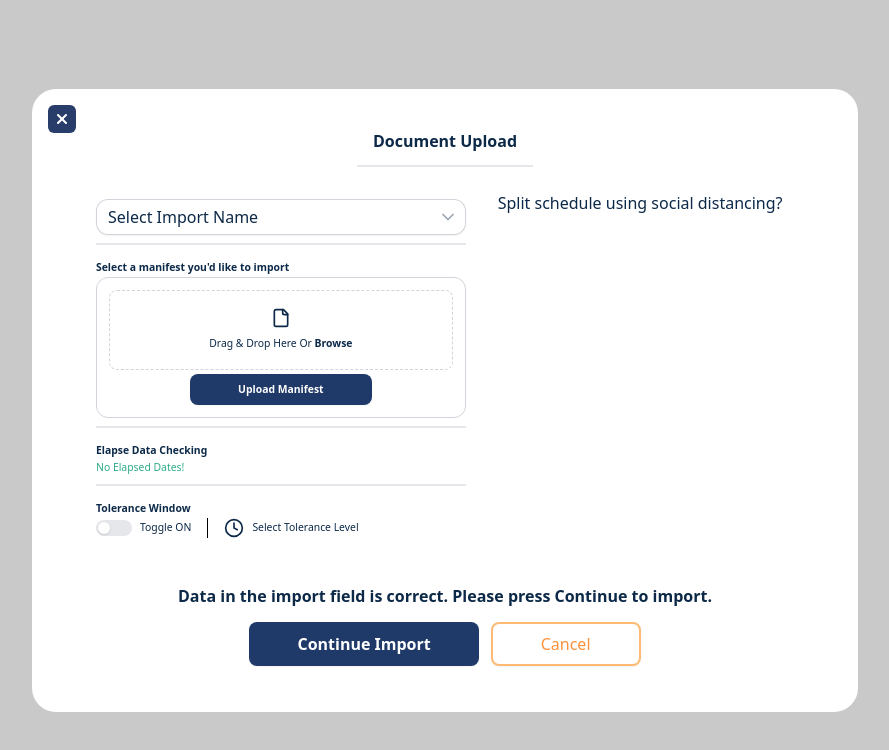
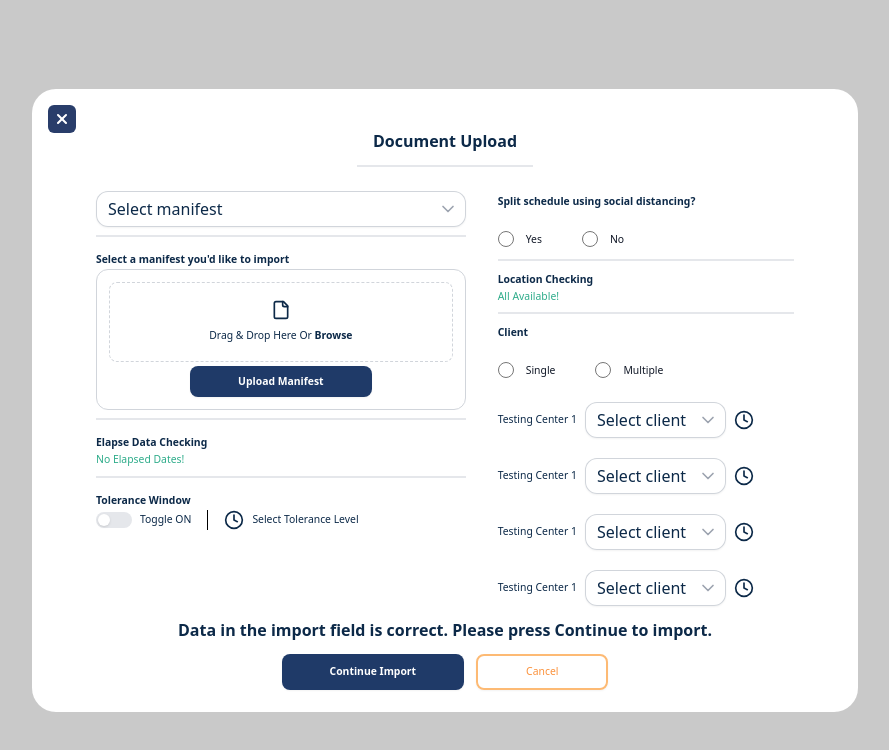
Before and after one commit to jalvaydev/skyhop-mockup, a React (Vite) app: page / in a window 1280 px wide. Shown: the top 750 px of the page, without its empty margins (195-1084 px from the left). Built offline with nearby package versions, Linux system fonts and the light colour scheme.

Commit message:
added right side of modal, refactored dropdown, added radio select. design only, need to implement functionality

```diff
--- a/src/components/Dropdown.tsx
+++ b/src/components/Dropdown.tsx
@@ -6,30 +6,30 @@ function classNames(...classes: string[]) {
   return classes.filter(Boolean).join(' ');
 }
 
-type Manifest = {
+export type DropdownOption = {
   id: number;
   name: string;
 };
 
-const manifests: Manifest[] = [
-  { id: 1, name: 'Passport' },
-  { id: 2, name: 'Driver License' },
-  { id: 3, name: 'National ID' },
-  { id: 4, name: 'Voter ID' },
-  { id: 5, name: 'SSN' },
-  { id: 6, name: 'Other' },
-];
-
-function Dropdown() {
-  const [selected, setSelected] = useState<Manifest | null>(null);
+function Dropdown({
+  className,
+  optionName,
+  options,
+}: {
+  className?: string;
+  optionName: string;
+  options: DropdownOption[];
+}) {
+  const [selected, setSelected] = useState<DropdownOption | null>(null);
   return (
+    <div className={className}>
       <Listbox value={selected} onChange={setSelected}>
         {({ open }) => (
           <>
-          <div className="relative mt-2">
+            <div className="relative">
               <Listbox.Button className="relative w-full cursor-default rounded-xl bg-white py-1.5 pl-3 pr-10 text-left text-gray-900 shadow-sm ring-1 ring-inset ring-gray-300 focus:outline-none focus:ring-2 focus:ring-[#293D6A] sm:text-sm sm:leading-6">
                 <span className="block truncate text-[#0C2948]">
-                {selected?.name ?? 'Select Import Name'}
+                  {selected?.name ?? `Select ${optionName ?? 'option'}`}
                 </span>
                 <span className="absolute inset-y-0 right-0 flex items-center pr-2 pointer-events-none">
                   <ChevronDown className="w-5 h-5 text-gray-400" aria-hidden="true" />
@@ -44,16 +44,16 @@ function Dropdown() {
                 leaveTo="opacity-0"
               >
                 <Listbox.Options className="absolute z-10 w-full py-1 mt-1 overflow-auto text-base bg-white rounded-md shadow-lg max-h-60 ring-1 ring-black ring-opacity-5 focus:outline-none sm:text-sm">
-                {manifests.map((manifest) => (
+                  {options.map((option) => (
                     <Listbox.Option
-                    key={manifest.id}
+                      key={option.id}
                       className={({ active }) =>
                         classNames(
                           active ? 'bg-[#293D6A] text-white' : 'text-gray-900',
                           'relative cursor-default select-none py-2 pl-3 pr-9',
                         )
                       }
-                    value={manifest}
+                      value={option}
                     >
                       {({ selected, active }) => (
                         <>
@@ -63,7 +63,7 @@ function Dropdown() {
                               'block truncate',
                             )}
                           >
-                          {manifest.name}
+                            {option.name}
                           </span>
 
                           {selected ? (
@@ -86,6 +86,7 @@ function Dropdown() {
           </>
         )}
       </Listbox>
+    </div>
   );
 }
 
--- a/src/components/ModalContent.tsx
+++ b/src/components/ModalContent.tsx
@@ -1,14 +1,33 @@
 import { Clock, FileIcon } from 'lucide-react';
 import Seperator from '../ui/Seperator';
-import Dropdown from './Dropdown';
+import Dropdown, { DropdownOption } from './Dropdown';
 import SwitchButton from '../ui/Switch';
+import Radio from '../ui/Radio';
+
+const manifests: DropdownOption[] = [
+  { id: 1, name: 'Passport' },
+  { id: 2, name: 'Driver License' },
+  { id: 3, name: 'National ID' },
+  { id: 4, name: 'Voter ID' },
+  { id: 5, name: 'SSN' },
+  { id: 6, name: 'Other' },
+];
+
+const clients: DropdownOption[] = [
+  { id: 1, name: 'Chewbacca' },
+  { id: 2, name: 'Han Solo' },
+  { id: 3, name: 'Leia Organa' },
+  { id: 4, name: 'Luke Skywalker' },
+  { id: 5, name: 'Obi-Wan Kenobi' },
+  { id: 6, name: 'Yoda' },
+];
 
 function ModalContent() {
   return (
     <div className="text-[#0C2948] mx-12 mt-6">
       <div className="flex flex-row ">
         <div className="flex flex-col w-[420px] pr-8 gap-2">
-          <Dropdown />
+          <Dropdown options={manifests} optionName="manifest" />
           <Seperator />
           <div>
             <label htmlFor="manifest" className="font-bold leading-5 text-2xs ">
@@ -59,24 +78,69 @@ function ModalContent() {
           </div>
         </div>
 
-        <div className="flex flex-col w-[311px] ">
-          <p>Split schedule using social distancing?</p>
+        <div className="flex flex-col w-[311px] gap-2">
+          <div>
+            <p className="font-bold leading-5 text-2xs">
+              Split schedule using social distancing?
+            </p>
+            <Radio
+              options={[
+                { id: 'yes', title: 'Yes' },
+                { id: 'no', title: 'No' },
+              ]}
+            />
+          </div>
+          <Seperator />
+          <div>
+            <p className="font-bold leading-5 text-2xs">Location Checking</p>
+            <p className="text-[#2EAC8A] text-2xs font-medium">All Available!</p>
+          </div>
+          <Seperator />
+          <div>
+            <p className="font-bold leading-5 text-2xs">Client</p>
+            <Radio
+              options={[
+                { id: 'single', title: 'Single' },
+                { id: 'multiple', title: 'Multiple' },
+              ]}
+            />
+            <div className="flex gap-2 mt-5">
+              <p className="my-auto text-2xs">Testing Center 1</p>
+              <Dropdown className="w-38" optionName="client" options={clients} />
+              <Clock className="w-5 h-5 my-auto" />
+            </div>
+            <div className="flex gap-2 mt-5">
+              <p className="my-auto text-2xs">Testing Center 1</p>
+              <Dropdown className="w-38" optionName="client" options={clients} />
+              <Clock className="w-5 h-5 my-auto" />
+            </div>
+            <div className="flex gap-2 mt-5">
+              <p className="my-auto text-2xs">Testing Center 1</p>
+              <Dropdown className="w-38" optionName="client" options={clients} />
+              <Clock className="w-5 h-5 my-auto" />
+            </div>
+            <div className="flex gap-2 mt-5">
+              <p className="my-auto text-2xs">Testing Center 1</p>
+              <Dropdown className="w-38" optionName="client" options={clients} />
+              <Clock className="w-5 h-5 my-auto" />
+            </div>
+          </div>
         </div>
       </div>
-      <div className="flex flex-col gap-4 mt-12 ">
-        <p className="font-semibold leading-5 text-center ">
+      <div className="flex flex-col gap-4 mt-4">
+        <p className="font-semibold leading-4 text-center ">
           Data in the import field is correct. Please press Continue to import.
         </p>
         <div className="flex justify-center gap-3">
           <button
             type="button"
-            className="px-12 py-2 text-xs font-semibold text-white bg-[#1F3A68] rounded-lg shadow-sm hover:bg-[#234175] focus-visible:outline focus-visible:outline-2 focus-visible:outline-offset-2 focus-visible:outline-[#294980]"
+            className="px-12 py-2 text-2xs font-semibold text-white bg-[#1F3A68] rounded-lg shadow-sm hover:bg-[#234175] focus-visible:outline focus-visible:outline-2 focus-visible:outline-offset-2 focus-visible:outline-[#294980]"
           >
             Continue Import
           </button>
           <button
             type="button"
-            className="px-12 py-2 text-xs text-orange-400 border-2 border-orange-300 rounded-lg shadow-sm hover:bg-orange-100 focus-visible:outline focus-visible:outline-2 focus-visible:outline-offset-2 focus-visible:outline-orange-200"
+            className="px-12 py-2 text-orange-400 border-2 border-orange-300 rounded-lg shadow-sm text-2xs hover:bg-orange-100 focus-visible:outline focus-visible:outline-2 focus-visible:outline-offset-2 focus-visible:outline-orange-200"
           >
             Cancel
           </button>
--- /dev/null
+++ b/src/ui/Radio.tsx
@@ -0,0 +1,32 @@
+type RadioOption = {
+  id: string;
+  title: string;
+};
+
+export default function Radio({ options }: { options: RadioOption[] }) {
+  return (
+    <div>
+      <fieldset className="mt-4">
+        <legend className="sr-only">Split schedule using social distancing?</legend>
+        <div className="space-y-4 sm:flex sm:items-center sm:space-x-10 sm:space-y-0">
+          {options.map((option) => (
+            <div key={option.id} className="flex items-center">
+              <input
+                id={option.id}
+                name="split-schedule"
+                type="radio"
+                className="w-4 h-4 text-indigo-600 border-gray-300 focus:ring-indigo-600"
+              />
+              <label
+                htmlFor={option.id}
+                className="block ml-3 leading-6 text-gray-900 text-2xs"
+              >
+                {option.title}
+              </label>
+            </div>
+          ))}
+        </div>
+      </fieldset>
+    </div>
+  );
+}
```
Lines whose indentation alone changed are shown as unchanged.
